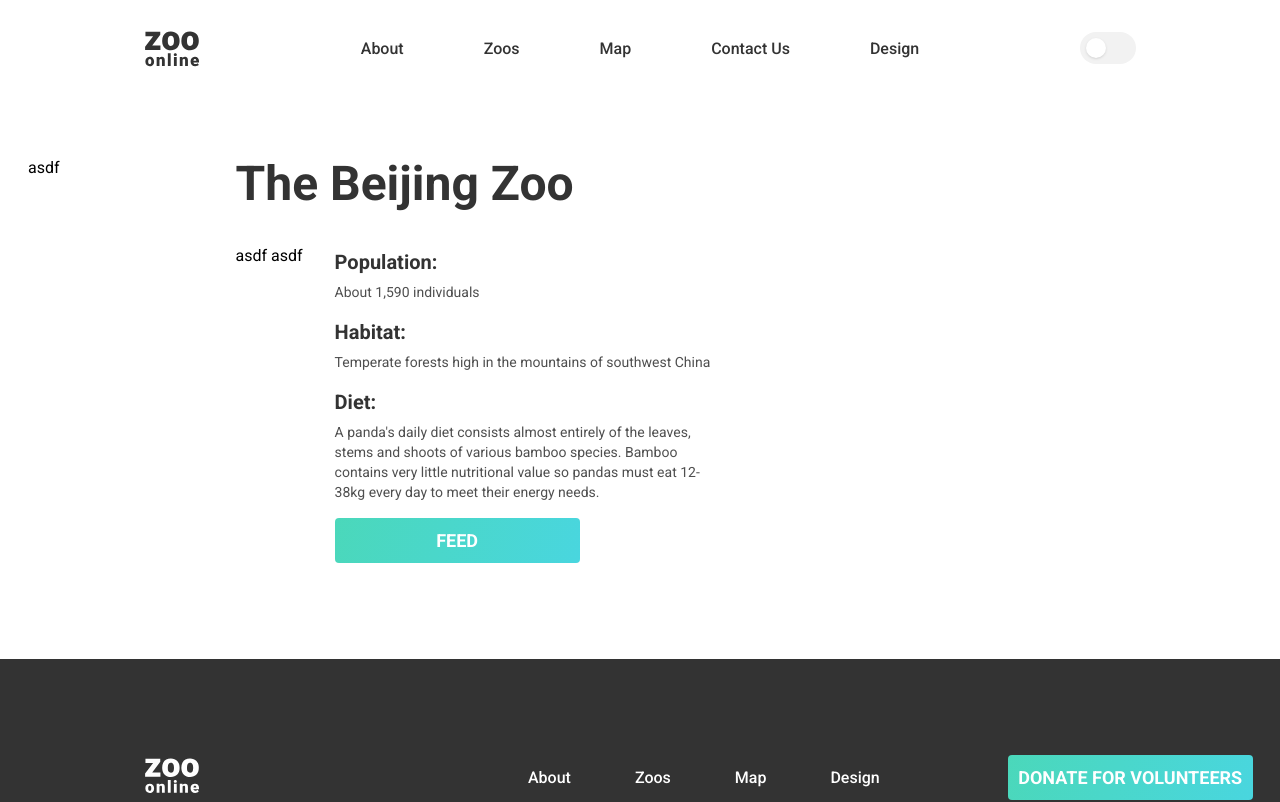
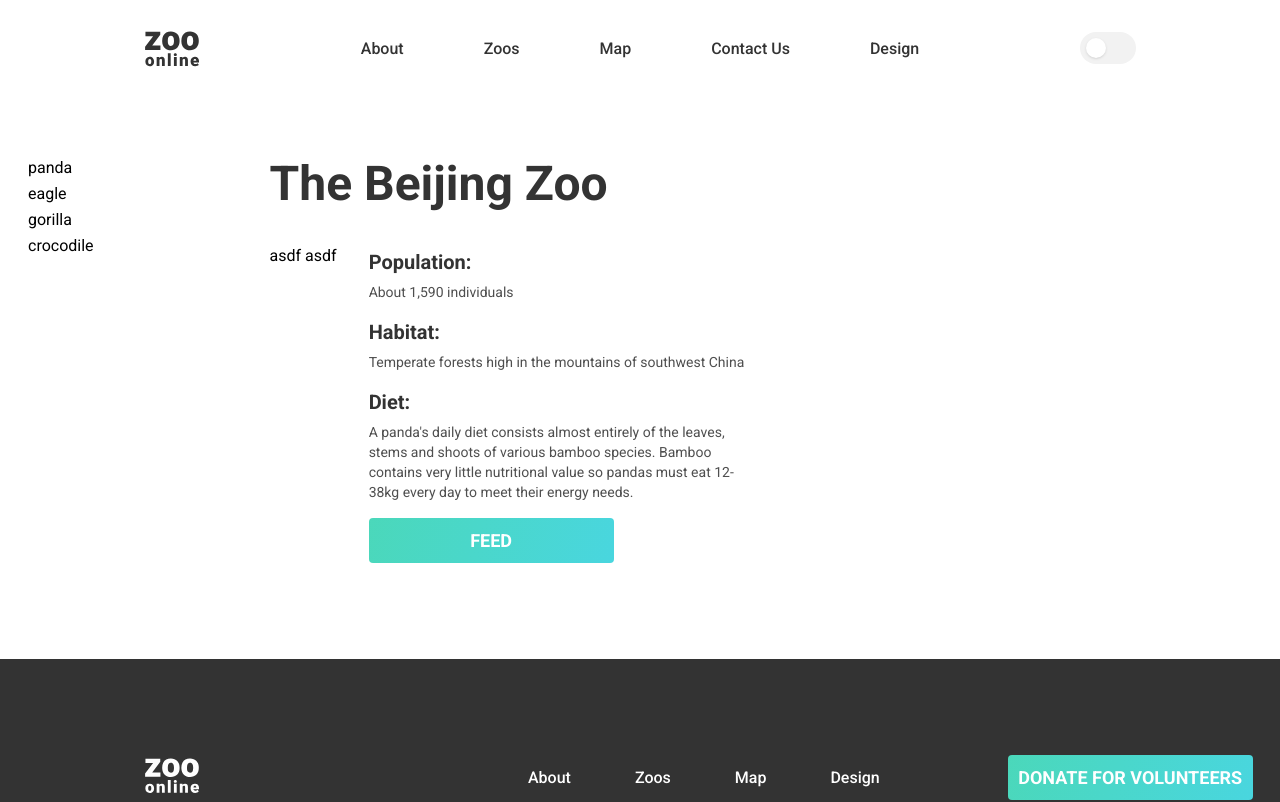
Before and after one commit to Kasaklalita/zoo-online, a React (Vite) app: page /zoo in a window 1280 px wide. Shown: the top 802 px of the page. Built offline with nearby package versions, Linux system fonts and the light colour scheme.

Commit message:
Minor changes

```diff
--- /dev/null
+++ b/src/components/PetsCircles.tsx
@@ -0,0 +1,13 @@
+import React from "react";
+import { pets } from "../data";
+import { IPet } from "../types";
+
+export default function PetsCircles() {
+  return (
+    <div className="flex flex-col gap-2.5">
+      {pets.map((pet: IPet) => (
+        <p>{pet.name}</p>
+      ))}
+    </div>
+  );
+}
--- a/src/components/pages/ZooPage.tsx
+++ b/src/components/pages/ZooPage.tsx
@@ -1,13 +1,24 @@
-import React from "react";
+import React, { useEffect, useState } from "react";
 import AnimalDescriptionItem from "../AnimalDescriptionItem";
 import ActionButton from "../UI/ActionButton";
 import PageTemplate from "./PageTemplate";
+import { pets } from "../../data";
+import PetsCircles from "../PetsCircles";
 
 export default function ZooPage() {
+  const [selectedPet, setSelectedPet] = useState({});
+
+  useEffect(() => {
+    setSelectedPet(pets[0]);
+    console.log(selectedPet);
+  }, []);
+
   return (
     <PageTemplate>
       <div className="flex gap-44 px-7 pt-16 pb-24">
-        <div className="flex flex-col gap-2">asdf</div>
+        <div className="flex flex-col gap-2">
+          <PetsCircles />
+        </div>
         <div className="">
           <h1 className="text-[#333333] text-5xl font-black mb-10">
             The Beijing Zoo
@@ -17,18 +28,15 @@ export default function ZooPage() {
             <div className="flex flex-col gap-4">
               <AnimalDescriptionItem
                 title="Population:"
-                description="About 1,590 individuals"
+                description={selectedPet.population}
               />
               <AnimalDescriptionItem
                 title="Habitat:"
-                description="Temperate forests high in the mountains of southwest China"
+                description={selectedPet.habitat}
               />
               <AnimalDescriptionItem
                 title="Diet:"
-                description="A panda's daily diet consists almost entirely of the leaves,
-                stems and shoots of various bamboo species. Bamboo contains
-                very little nutritional value so pandas must eat 12-38kg every
-                day to meet their energy needs."
+                description={selectedPet.diet}
               />
               <ActionButton text="Feed" />
             </div>
```
